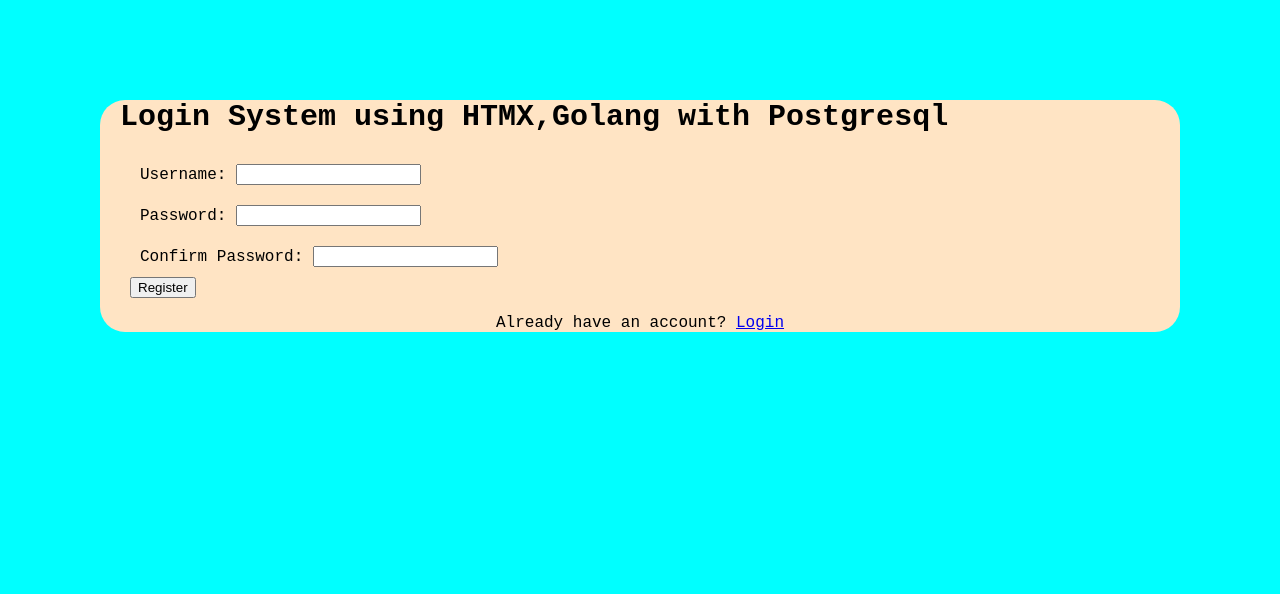
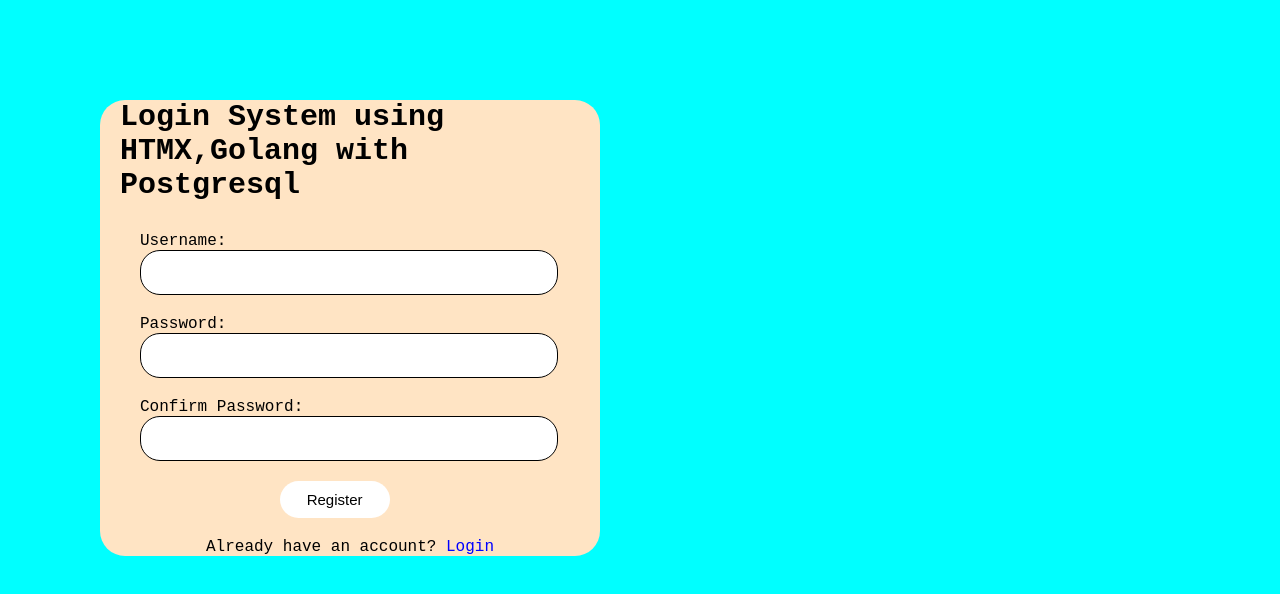
Before and after one commit to ChornChhery/Full-Stack, a plain HTML site: page register.html in a window 1280 px wide. Drawn offline with Linux system fonts and the light colour scheme; files that its build step writes are made by us from their sources.

Commit message:
Give a style of index.html

```diff
--- a/style/style.css
+++ b/style/style.css
@@ -4,6 +4,7 @@
     box-sizing: border-box;
     font-family: 'Courier New', Courier, monospace;
     background-color: aqua;
+    height: 100vh;
 }
 
 
@@ -11,12 +12,11 @@
     background-color:bisque;
     margin: 100px;
     border-radius: 25px;
-    max-width: 1800px;
+    max-width: 500px;
 }
 
 h1{
     font-size: 30px;
-    width: 100%;
     margin: 0 20px 20px 20px;
     font-weight: 700;
     color: rgb(0, 0, 0);
@@ -35,4 +35,68 @@
 p{
     text-align: center;
     justify-content: center;
+    margin: 10px 0 20px 0;
+
+    a{
+        text-decoration: none;
+        color: blue;
+    }
+    a:hover{
+        text-decoration: none;
+        color: red;
+    }
 }
+
+
+#message-area{
+    margin-bottom: 20px;
+}
+
+input[type="text"],
+input[type="password"]{
+    width: 90%;
+    padding: 10px;
+    border-radius: 20px;
+    font-size: 20px;
+    border: 1px solid rgb(0, 0, 0);
+}
+
+input[type="text"]:focus,
+input[type="password"]:focus{
+    border-color: brown;
+    outline: none;
+}
+
+button[type="submit"]{
+    width: 25%;
+    margin: 10px 34%;
+    padding: 10px;
+    color: rgb(0, 0, 0);
+    border: none;
+    border-radius: 20px;
+    cursor: pointer;
+    font-size: 15px;
+    transition: background-color 0.3 ease;
+    background-color: white;
+}
+
+button:hover{
+    background-color: skyblue;
+}
+
+
+.error-message{
+    background-color: white;
+    color: red;
+    padding: 10px;
+    border-radius: 5px;
+    margin: 15px 10px 0 0 ;
+}
+
+.success-message{
+    background-color: rgb(0, 224, 0);
+    color: white;
+    padding: 10px;
+    border-radius: 5px;
+    margin-bottom: 10px;
+}
```
